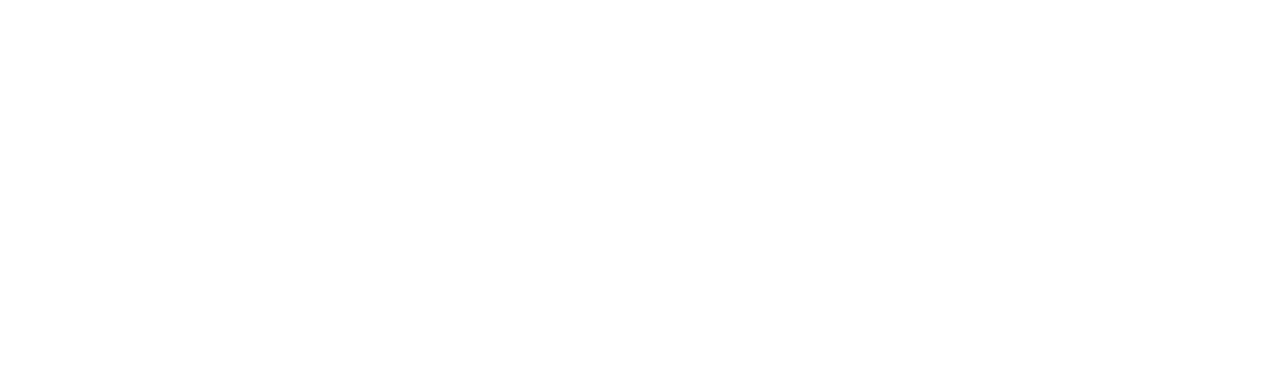
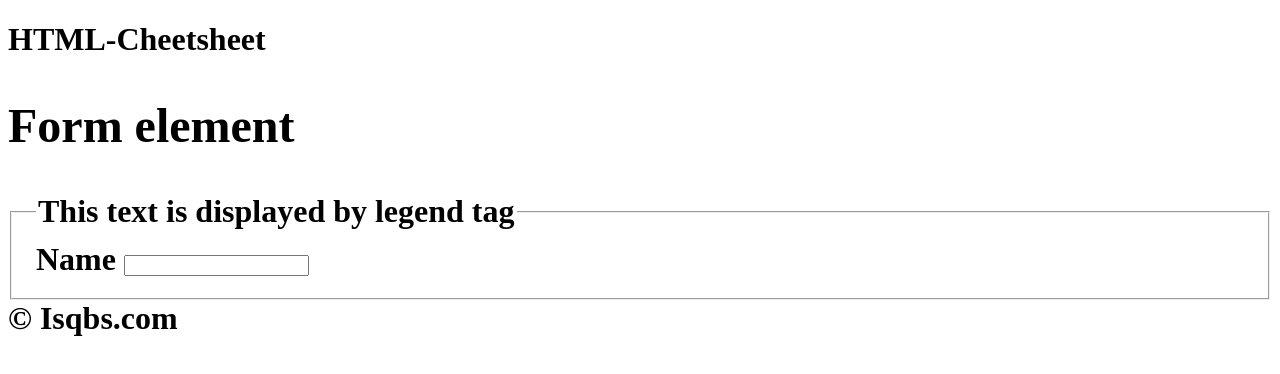
Before and after one commit to Fazll/StackBlitz-workouts, a website: page index.html in a window 1280 px wide. Drawn offline with Linux system fonts and the light colour scheme.

Commit message:
3 files modified

```diff
--- a/index.html
+++ b/index.html
@@ -1,15 +1,39 @@
 <!DOCTYPE html>
 <html lang="en-US">
+
 <head>
   <meta charset="utf-8">
   <meta name="viewport" content="width=device-width, initial-scale=1.0">
   <meta name="author" content="some author">
   <meta name="description" content="some descriptions">
   <meta name="keywords" content="some,keywords,which,can,be, usefult,for,search,engines">
+  <title>HTML-Cheetsheet</title>
 </head>
+
 <body>
   <header>
+    <h1>HTML-Cheetsheet<h1>
+        <header>
 
-<div id="app"></div>
+          <div id="app"></div>
+          <section>
+            <h2>Form element</h2>
+            <form>
+              <fieldset>
+                <legend>This text is displayed by legend tag</legend>
+                <label for="name">Name<label>
+                <input type="text" id="name">
+              </fieldset>
+
+
+            </form>
+
+
+
+          </section>
+
+
+          <footer>&copy; Isqbs.com</footer>
 </body>
+
 </html>
--- a/index.js
+++ b/index.js
@@ -3,4 +3,4 @@ import './style.css';
 
 // Write Javascript code!
 const appDiv = document.getElementById('app');
-appDiv.innerHTML = `<h1>JS Starter</h1>`;
+appDiv.innerHTML ="";
--- a/style.css
+++ b/style.css
@@ -1,3 +1,9 @@
-h1, h2 {
+h1 {
   font-family: Lato;
 }
+footer,
+h2,
+legend,
+label {
+  font-size: 1rem;
+}
```
